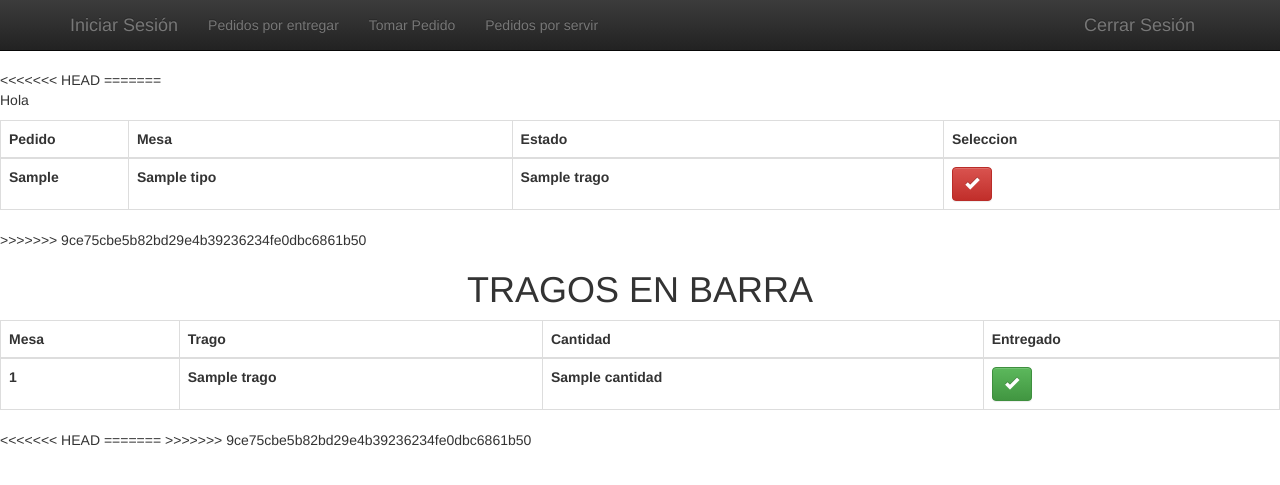
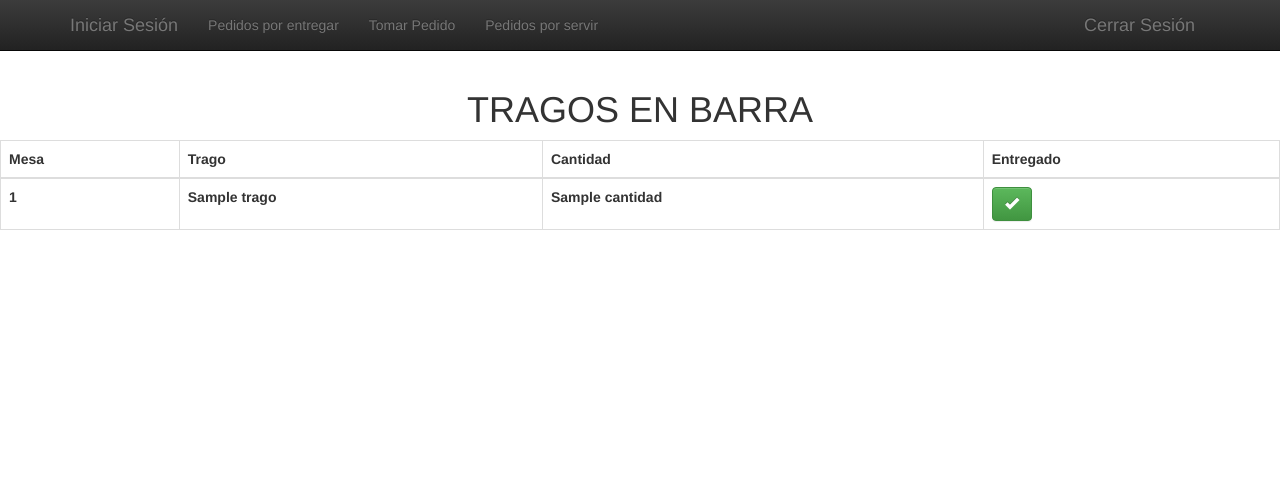
Before and after one commit to yasnabama/proyectoWeb, a Flask app: template templates/entries.html in a window 1280 px wide. Shown: the top 485 px of the page. Run offline with Flask 2, Linux system fonts and the light colour scheme; the template is opened without the code that fills it: most values are stand-ins (such as "Sample title", 1, 10 or a date in 2020); lists and menus that the app fills with data are empty; some libraries are stand-ins or nearby versions.

Commit message:
porservir

```diff
--- a/templates/entries.html
+++ b/templates/entries.html
@@ -1,30 +1,6 @@
 {% extends "base.html" %}
 
 {% block content %}
-<<<<<<< HEAD
-=======
-<HEAD>
-	<p>Hola</p>
-	<table class="table table-bordered" >
-		<col style="width:10%;" />
-  		<col style="width:30%;" />
-		<thead>
-			<th>Pedido</th>
-			<th>Mesa</th>
-			<th> Estado </th>
-			<th> Seleccion </th>
-		</thead>
-		{% for trago in entries %}
-		<tr>
-			<th id="{{trago.id_trago}}">{{trago.id_trago}}</th>
-			<th>{{trago.tipo}}</th>
-			<th>{{trago.trago}}</th>
-			<th><button type='button' class='btn btn-danger btnListo' onclick="botonListo('id')"><span class='glyphicon glyphicon-ok' ></span></button></th>
-		</tr>
-		{% endfor %}
-	</table>
-
->>>>>>> 9ce75cbe5b82bd29e4b39236234fe0dbc6861b50
     <form  class="form-horizontal" role="form" name="input"  action="{{ url_for('entregado') }}" method="post" enctype="multipart/form-data">
         <div align="center" id="containers">
         	<h1 class="cover-heading">TRAGOS EN BARRA</h1>
@@ -48,8 +24,5 @@
             </table>
         </div>
     </form>
-<<<<<<< HEAD
 
-=======
->>>>>>> 9ce75cbe5b82bd29e4b39236234fe0dbc6861b50
 {% endblock content %}
```
